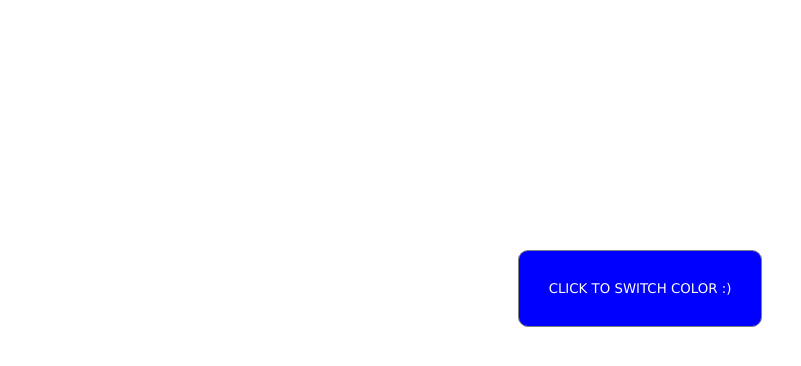
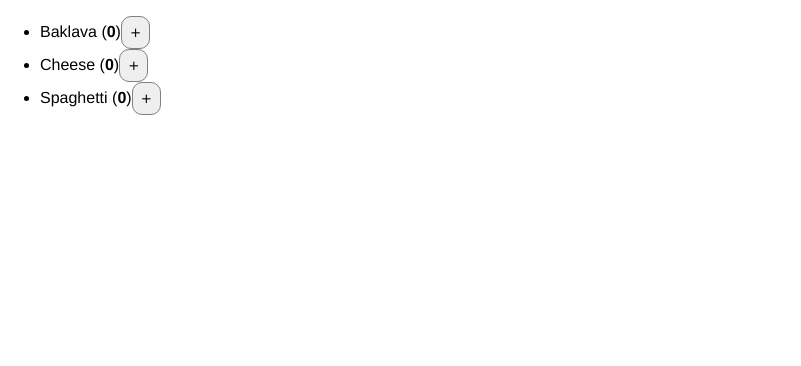
Before and after one commit to linadelh/react-notes, a React (Create React App) app: page / in a window 1280 px wide. Shown: the top 366 px of the page, without its empty margins (0-801 px from the left). Built offline with nearby package versions, Linux system fonts and the light colour scheme.

Commit message:
solving react count problem

```diff
--- a/src/App.js
+++ b/src/App.js
@@ -1,6 +1,6 @@
 
 import './App.css';
-import ButtonColor from './ButtonColor';
+import Numberofproduct from './Numberofproducts'
 
 
 
@@ -9,7 +9,7 @@ function App() {
 return (
   <div>
 
-   <ButtonColor/>
+   <Numberofproduct/>
 
   </div>
 )
--- a/src/ButtonColor.js
+++ b/src/ButtonColor.js
@@ -56,6 +56,8 @@ export default function ButtonColor (){
 
 
 return (
+    <>
     <button id="switch-color" style={{display:"flex" , justifyContent:"center" , margin:"250px auto" , padding:"30px" , cursor:"pointer" , transition:"0.7s" , backgroundColor: currentColor , color:"white"}} onClick={handlecolorclick}>{currentcontent}</button>
+    </>
 )
 }
--- /dev/null
+++ b/src/Numberofproducts.js
@@ -0,0 +1,56 @@
+
+import { useState } from 'react';
+
+const initialProducts = [{
+  id: 0,
+  name: 'Baklava',
+  count: 0,
+}, {
+  id: 1,
+  name: 'Cheese',
+  count: 0,
+}, {
+  id: 2,
+  name: 'Spaghetti',
+  count: 0,
+}];
+
+export default function ShoppingCart() {
+
+  const [
+    products,
+    setProducts
+  ] = useState(initialProducts);
+
+  function handleIncreaseClick(productId) {
+    const newProductList = [...products];
+    let index = 0 ;
+    newProductList.forEach((m)=>{
+      if(m.id === productId){
+         let count = newProductList[index].count ;
+         newProductList[index].count = count + 1 ;
+         setProducts(newProductList);
+      }else {
+        index++ ;
+      }
+    })
+
+  }
+
+  return (
+    <ul>
+      {products.map(product => (
+        <li key={product.id}>
+          {product.name}
+          {' '}
+          (<b>{product.count}</b>)
+          <button onClick={() => {
+            handleIncreaseClick(product.id);
+          }}>
+            +
+          </button>
+        </li>
+      ))}
+    </ul>
+  );
+}
```
